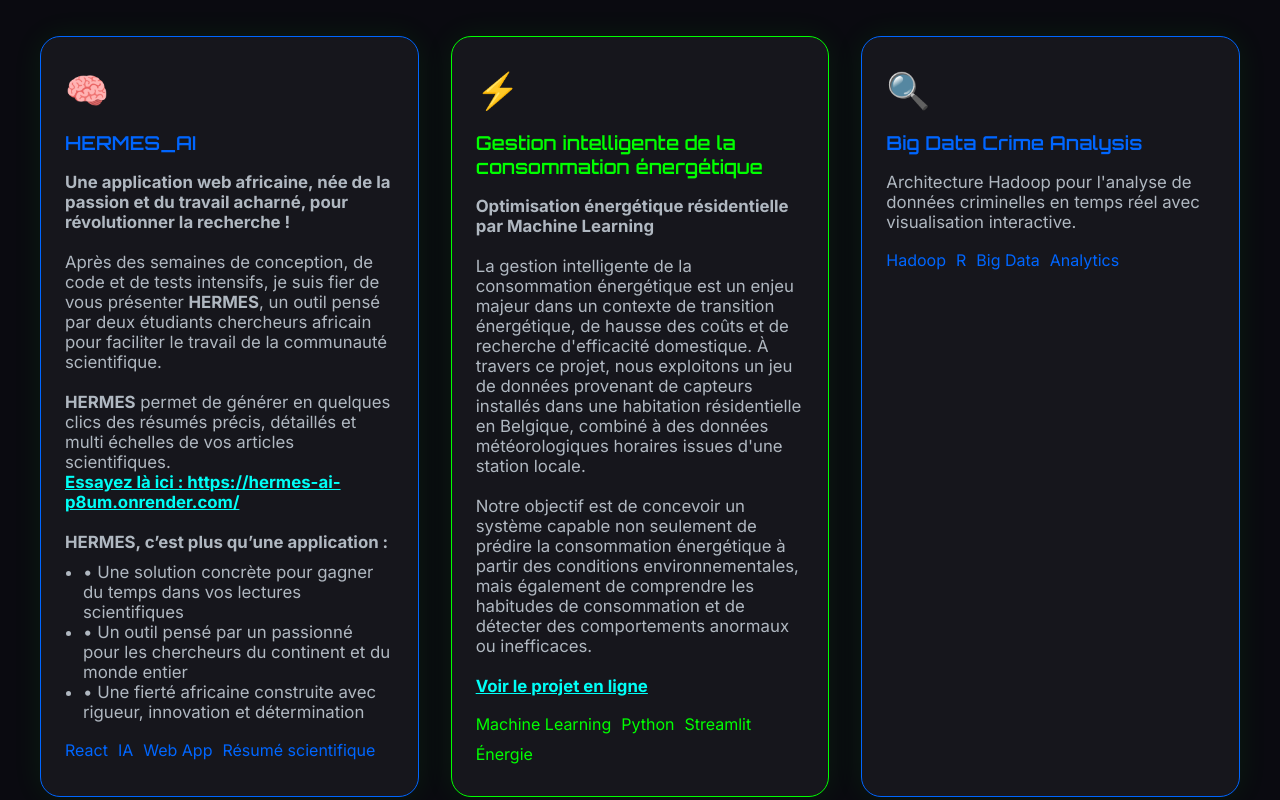
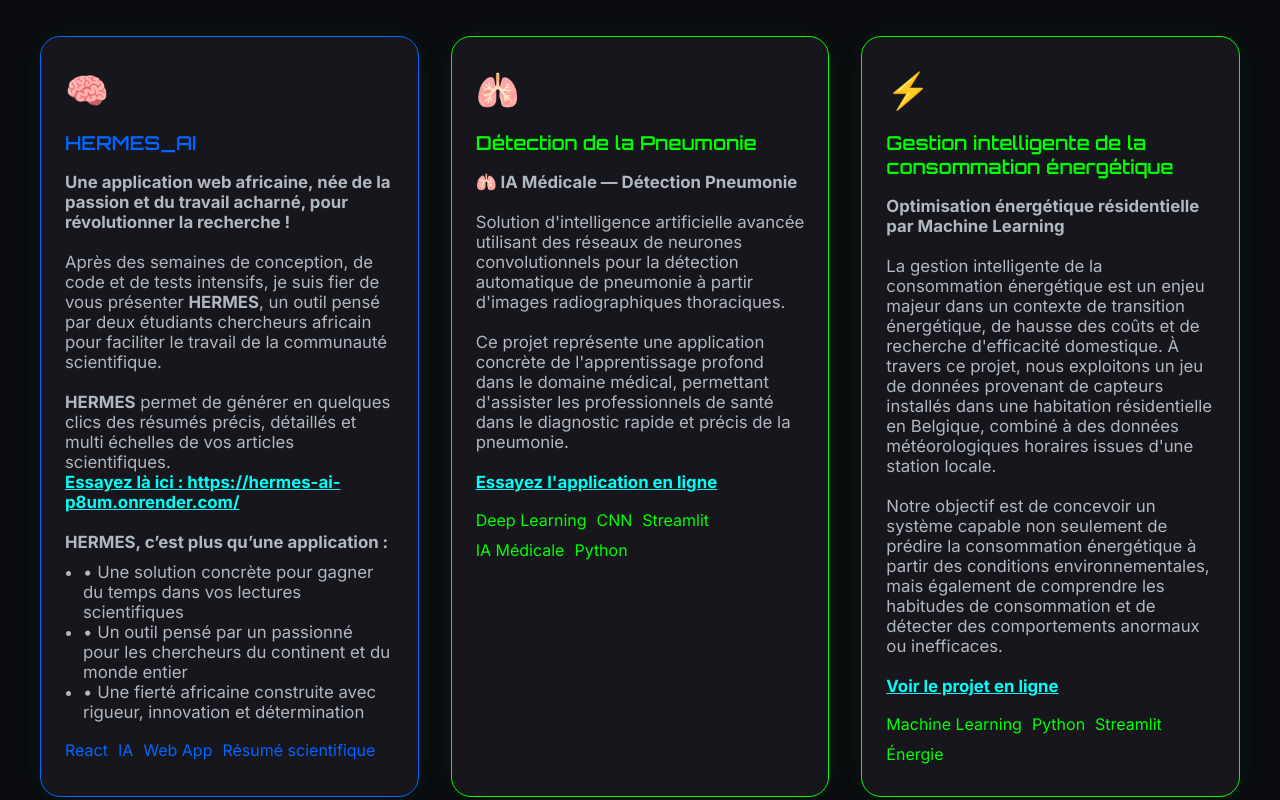
Before and after one commit to OUEDRAOGOFred/mon_portfolio, a React (Create React App) app: page / in a window 1280 px wide. Shown: the part 2580-3380 px from the top of the page. Built offline with nearby package versions, Linux system fonts and the light colour scheme.

Commit message:
Ajout du projet Détection de la Pneumonie avec IA médicale

```diff
--- a/src/components/Projects.js
+++ b/src/components/Projects.js
@@ -20,6 +20,20 @@
     tags: ["React", "IA", "Web App", "Résumé scientifique"],
     color: "blue",
     icon: "🧠"
+  },
+  {
+    title: "Détection de la Pneumonie",
+    description: (
+      <>
+        <strong>🫁 IA Médicale — Détection Pneumonie</strong><br /><br />
+        Solution d'intelligence artificielle avancée utilisant des réseaux de neurones convolutionnels pour la détection automatique de pneumonie à partir d'images radiographiques thoraciques.<br /><br />
+        Ce projet représente une application concrète de l'apprentissage profond dans le domaine médical, permettant d'assister les professionnels de santé dans le diagnostic rapide et précis de la pneumonie.<br /><br />
+        <a href="https://ouedraogofred-projet-ml-avanc--app-9qbos6.streamlit.app/" target="_blank" rel="noopener noreferrer" style={{color:'#00fff7',fontWeight:'bold',textDecoration:'underline'}}>Essayez l'application en ligne</a>
+      </>
+    ),
+    tags: ["Deep Learning", "CNN", "Streamlit", "IA Médicale", "Python"],
+    color: "green",
+    icon: "🫁"
   },
   {
     title: "Gestion intelligente de la consommation énergétique",
```
